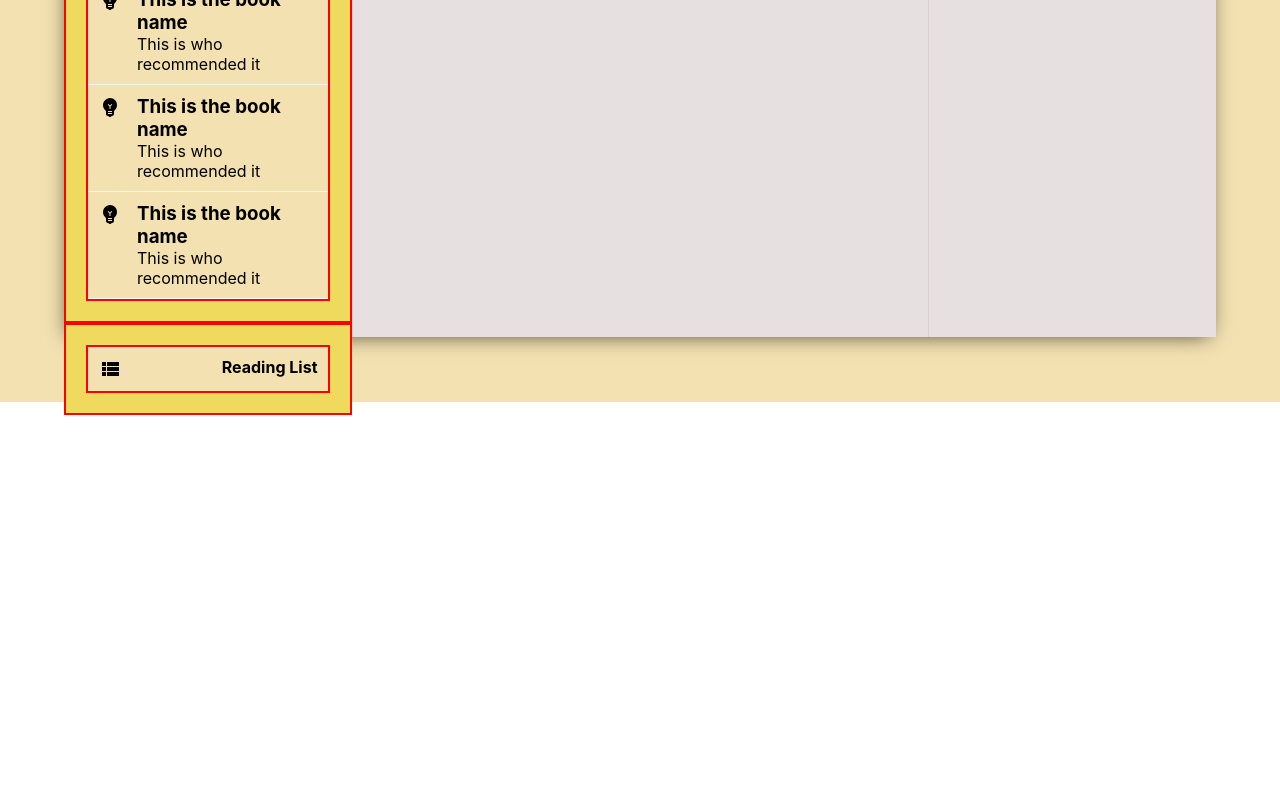
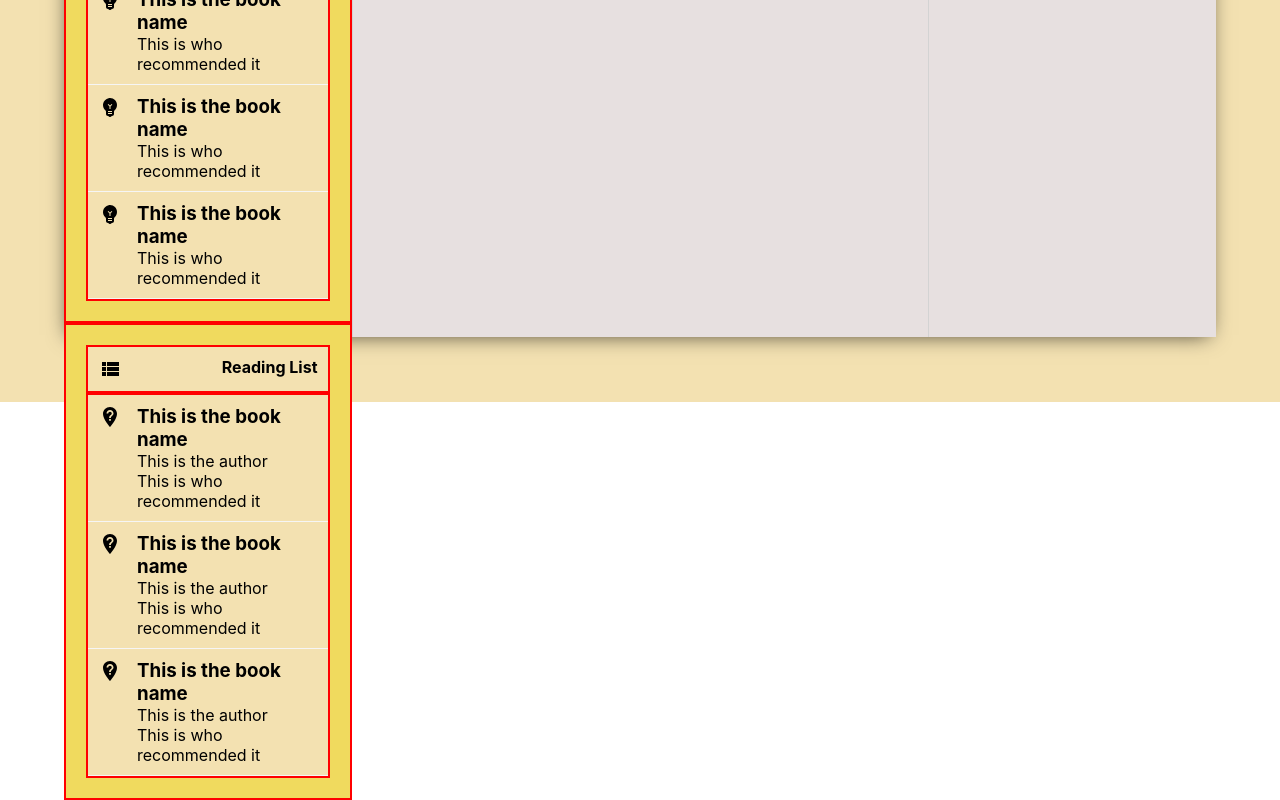
Before and after one commit to adospinoiu/MERN_Reading_List, a React (Create React App) app in the folder reading_list-front-end/: page / in a window 1280 px wide. Shown: the part 398-1198 px from the top of the page. Before the commit the page ends 813 px from the top, so only its background shows below. Built offline with nearby package versions, Linux system fonts and the light colour scheme.

Commit message:
Called sub-component into future-reading-list-section and added css to readinglist.css file

```diff
--- a/reading_list-front-end/src/ReadingList.css
+++ b/reading_list-front-end/src/ReadingList.css
@@ -87,3 +87,8 @@
     border: 2px solid red;
     background-color: rgb(243, 225, 177);
 }
+
+.futurereading__list {
+    border: 2px solid red;
+    background-color: rgb(243, 225, 177);
+}
--- a/reading_list-front-end/src/ReadingList.js
+++ b/reading_list-front-end/src/ReadingList.js
@@ -2,10 +2,12 @@ import React from 'react';
 import './ReadingList.css';
 
 import CurrentlyReadingList from './CurrentlyReadingList';
+import FutureReadingList from './FutureReadingList';
 
 import MenuBookIcon from '@material-ui/icons/MenuBook';
 import BookmarksIcon from '@material-ui/icons/Bookmarks';
 import ViewListIcon from '@material-ui/icons/ViewList';
+
 
 
 function ReadingList() {
@@ -61,6 +63,12 @@ function ReadingList() {
                     <p>Reading List</p>
                 </div>
 
+                <div className="futurereading__list">
+                    <FutureReadingList />
+                    <FutureReadingList />
+                    <FutureReadingList />
+                </div>
+
             </div>
         </div >
     )
```
